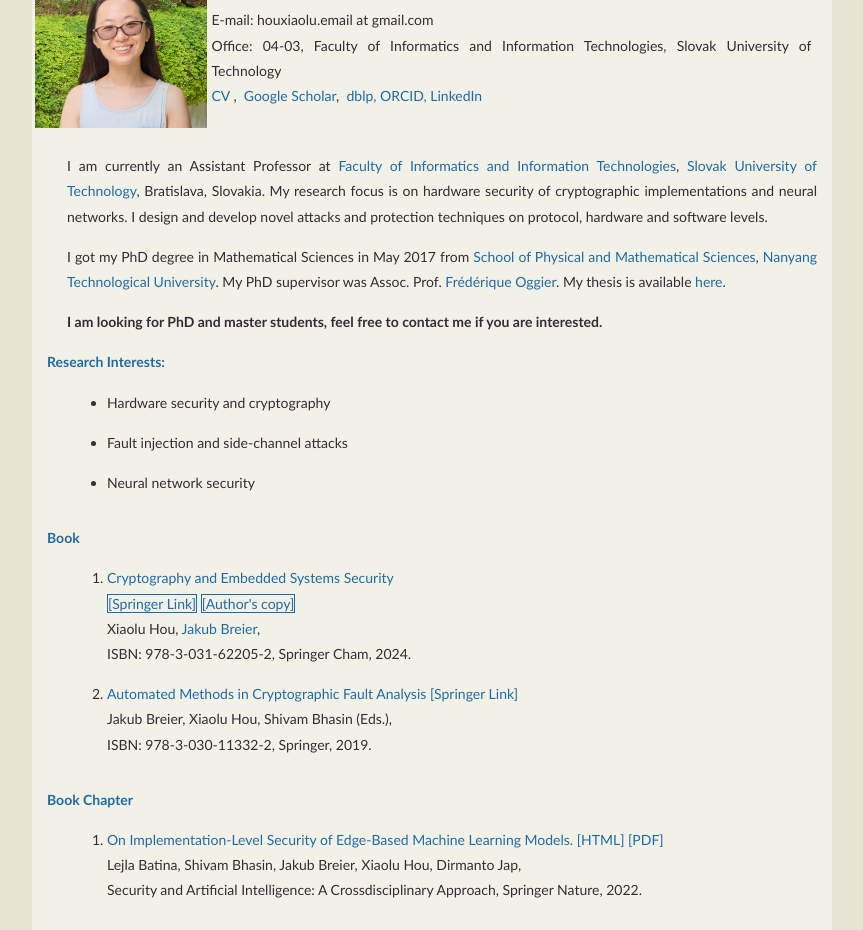
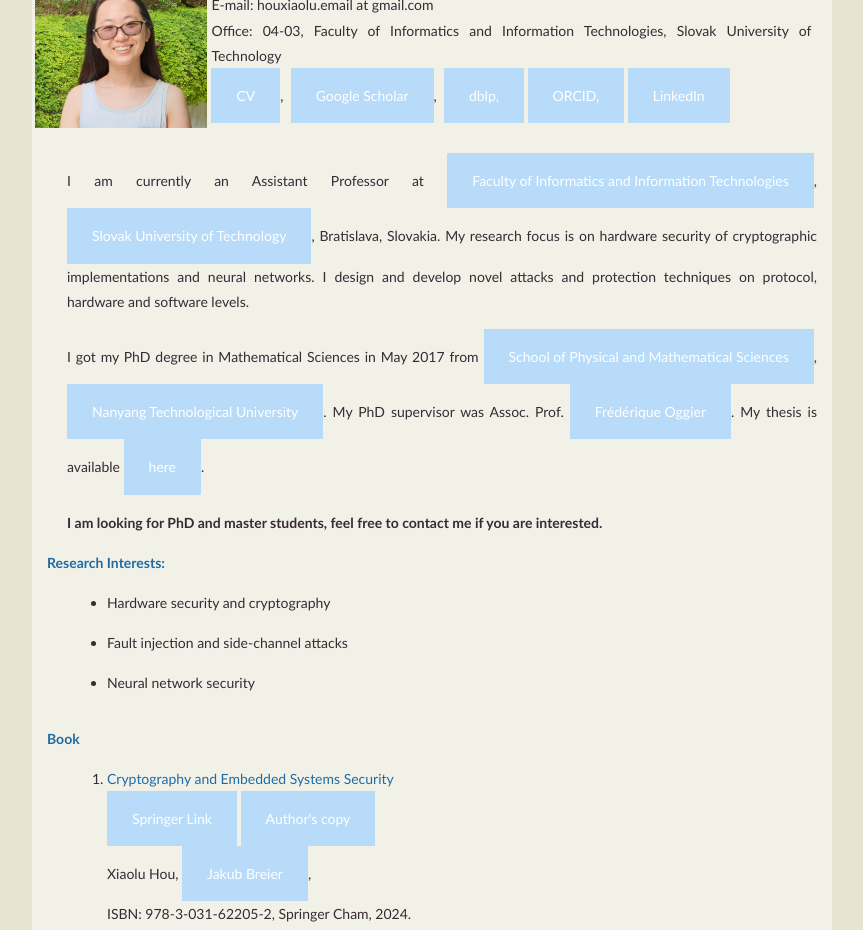
Before and after one commit to XIAOLUHOU/xiaoluhou.github.io, a plain HTML site: page index.html in a window 1280 px wide. Shown: the part 83-1013 px from the top of the page, without its empty margins (208-1071 px from the left). Drawn offline with nearby package versions, Linux system fonts and the light colour scheme.

Commit message:
Update index.html

```diff
--- a/index.html
+++ b/index.html
@@ -54,6 +54,21 @@
    ga('create', 'UA-80147609-1', 'auto');
    ga('send', 'pageview');
     </script>
+ <!-- Link styles -->
+    <style>
+   a:link, a:visited {
+     background-color: #b7dbf8;
+     color: white;
+     padding: 15px 25px;
+     text-align: center;
+     text-decoration: none;
+     display: inline-block;
+   }
+
+   a:hover, a:active {
+     background-color: red;
+   }
+   </style>
 </head>
 
 <body>
@@ -109,8 +124,8 @@
 <!-- Textbook book-->
          <li><font color="#206BA4"> Cryptography and Embedded Systems Security </font>
 	   <br>
-         <a href="https://link.springer.com/book/10.1007/978-3-031-62205-2" style="border:1px; border-style:solid;">[Springer Link]</a>
-	 <a href="Textbook.pdf" style="border:1px; border-style:solid;">[Author's copy]</a>
+         <a href="https://link.springer.com/book/10.1007/978-3-031-62205-2">Springer Link</a>
+	 <a href="Textbook.pdf">Author's copy</a>
            <br>
             Xiaolu Hou, <a href="http://jbreier.com/index.html">Jakub Breier</a>,
            <br>
@@ -130,8 +145,8 @@
         <ol>
 <!-- FA and SCA on AI-->
          <li><font color="#206BA4"> On Implementation-Level Security of Edge-Based Machine Learning Models. </font>
-	 <a href="https://link.springer.com/chapter/10.1007/978-3-030-98795-4_14" style="text-decoration: none;">[HTML]</a>
-         <a href="SCA_FI_on_SCA.pdf" style="text-decoration: none;">[PDF]</a>
+	 <a href="https://link.springer.com/chapter/10.1007/978-3-030-98795-4_14">[HTML]</a>
+         <a href="SCA_FI_on_SCA.pdf">[PDF]</a>
            <br>
             Lejla Batina, Shivam Bhasin, Jakub Breier, Xiaolu Hou, Dirmanto Jap,
            <br>
@@ -219,6 +234,7 @@
             </li>
 <!-- Journal Publication 11-->
              <li><font color="#206BA4">On Evaluating Fault Resilient Encoding Schemes in Software</font>
+     <a href="https://ieeexplore.ieee.org/abstract/document/8634950">[HTML]</a>
      <a href="https://eprint.iacr.org/2018/218.pdf">[PDF]</a>
            <br>
             Jakub Breier, Xiaolu Hou and Yang Liu,<br>
@@ -226,6 +242,7 @@
             </li>
 <!-- Journal Publication 10-->
              <li><font color="#206BA4">A Countermeasure Against Statistical Ineffective Fault Analysis.</font>
+    <a href="https://ieeexplore.ieee.org/abstract/document/9075200">[PDF]</a>
     <a href="https://eprint.iacr.org/2019/515">[PDF]</a>
            <br>
             Jakub Breier, Mustafa Khairallah, Xiaolu Hou, Yang Liu,<br>
@@ -240,6 +257,7 @@
             </li>
 <!-- Journal Publication 8-->
              <li><font color="#206BA4">On Side Channel Vulnerabilities of Bit Permutations in Cryptographic Algorithms.</font>
+     <a href="https://ieeexplore.ieee.org/abstract/document/8782640">[HTML]</a>
      <a href="https://eprint.iacr.org/2018/219.pdf">[PDF]</a>
            <br>
             Jakub Breier, Dirmanto Jap, Xiaolu Hou and Shivam Bhasin,<br>
```
